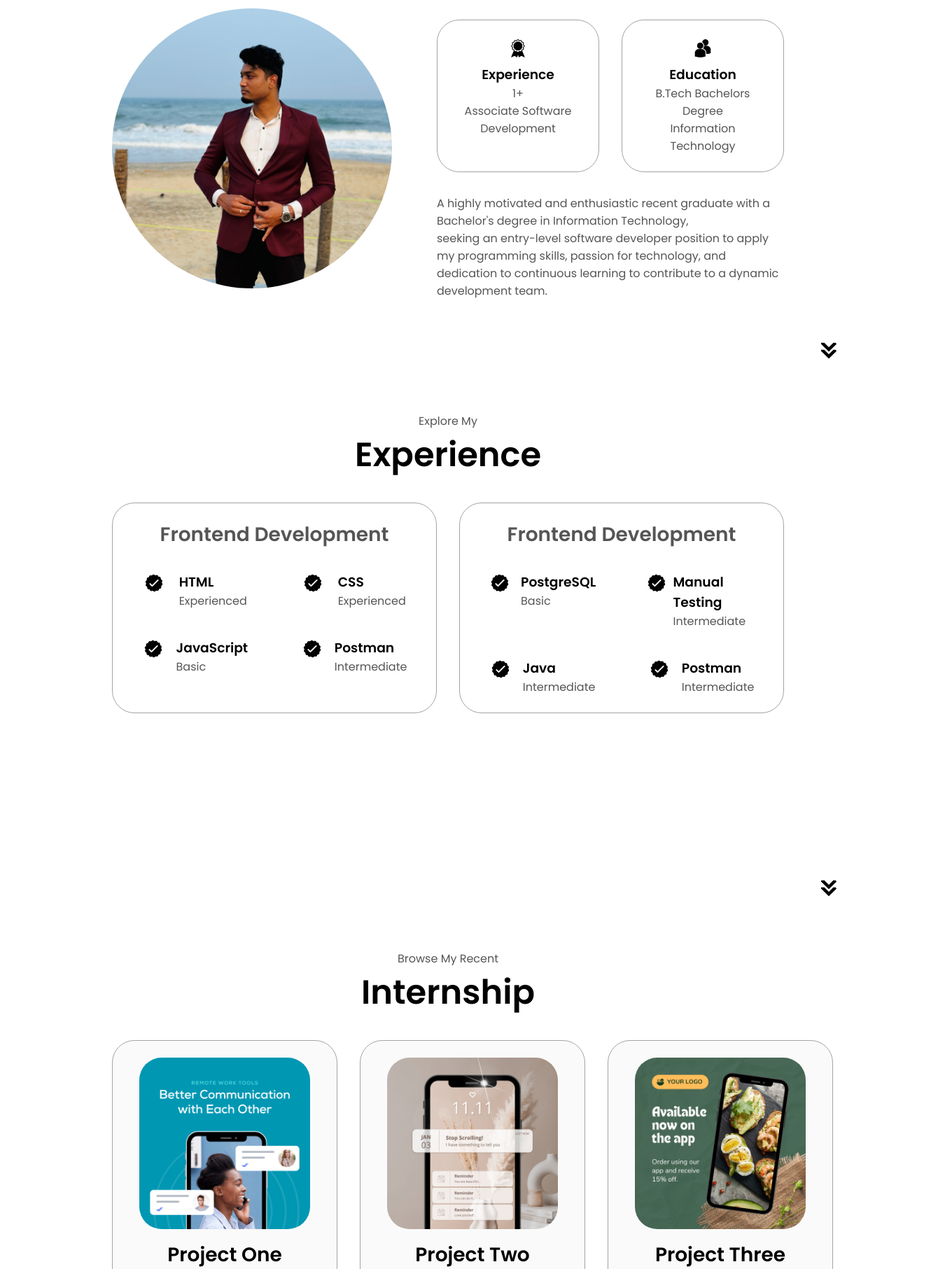
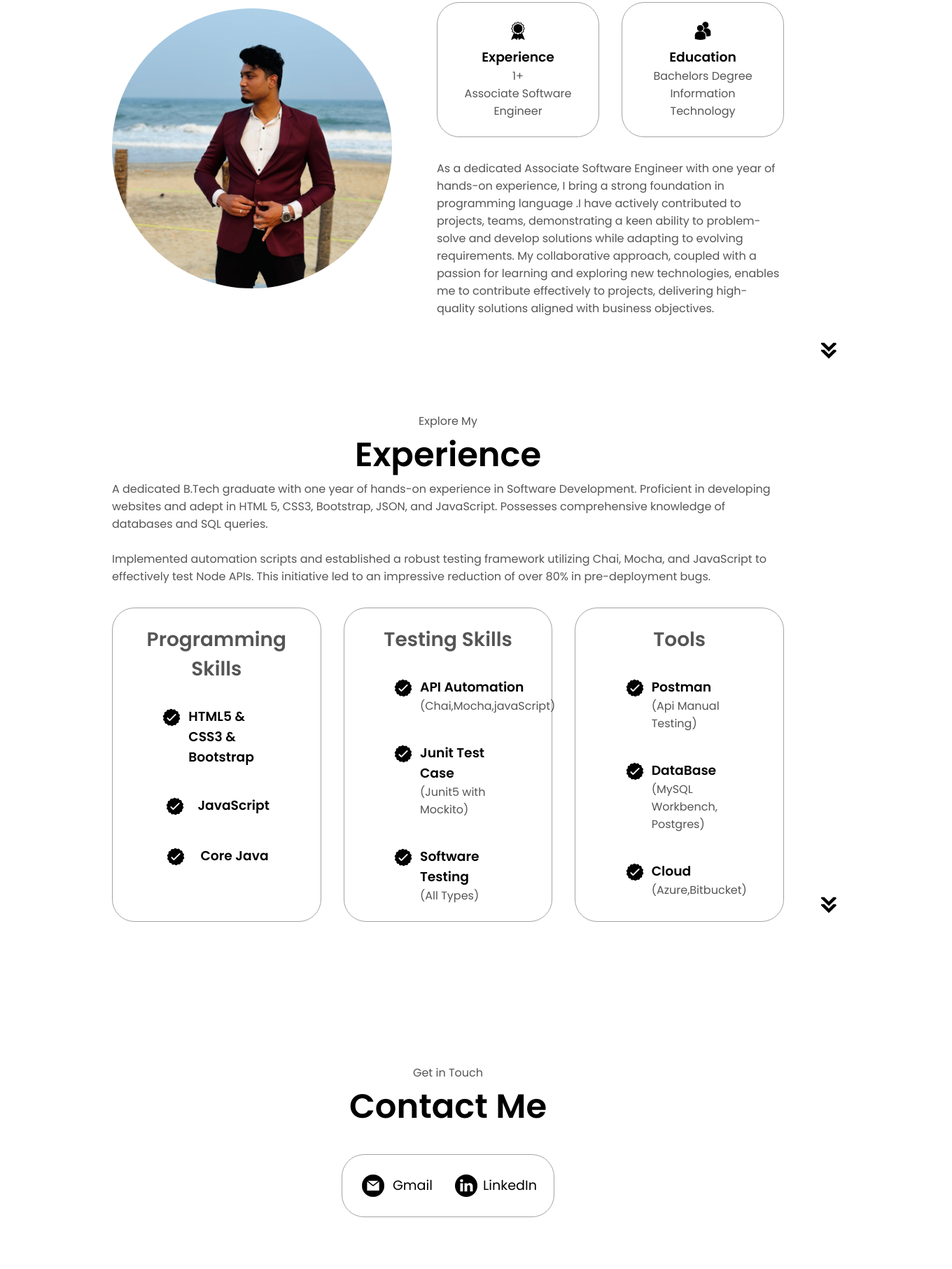
Before and after one commit to Arjun161020/Rough, a plain HTML site: page index.html in a window 1280 px wide. Shown: the part 987-2800 px from the top of the page at 70% size, 1360 px wide, since content can reach past the window. Drawn offline with Linux system fonts and the light colour scheme; a script that the page names is missing.

Commit message:
index.html

```diff
--- a/index.html
+++ b/index.html
@@ -42,7 +42,7 @@
         <div class="section__text">
             <p class="section__text__p1">Hello, I'm</p>
             <h1 class="title">Arjun Chandran</h1>
-            <p class="section__text__p2">Frontend Developer</p>
+            <p class="section__text__p2">Associate Software Engineer</p>
             <div class="btn-container">
                 <button class="btn btn-color-2" onclick="window.open('./assets/Resume_Arjun.pdf')">Download
                     CV</button>
@@ -68,20 +68,17 @@
                     <div class="details-container">
                         <img src="./assets/experience.png" alt="Experience icon" class="icon" />
                         <h3>Experience</h3>
-                        <p>1+ <br />Associate Software Development</p>
+                        <p>1+ <br/>Associate Software Engineer</p>
                     </div>
                     <div class="details-container">
                         <img src="./assets/education.png" alt="Education icon" class="icon" />
                         <h3>Education</h3>
-                        <p>B.Tech Bachelors Degree<br />Information Technology</p>
+                        <p>Bachelors Degree<br/>Information Technology</p>
                     </div>
                 </div>
                 <div class="text-container">
                     <p>
-                        A highly motivated and enthusiastic recent graduate with a Bachelor's degree in Information
-                        Technology, <br>
-                        seeking an entry-level software developer position to apply my programming skills, passion for
-                        technology, and dedication to continuous learning to contribute to a dynamic development team.
+                        As a dedicated Associate Software Engineer with one year of hands-on experience, I bring a strong foundation in programming language .I have actively contributed to projects, teams, demonstrating a keen ability to problem-solve and develop solutions while adapting to evolving requirements. My collaborative approach, coupled with a passion for learning and exploring new technologies, enables me to contribute effectively to projects, delivering high-quality solutions aligned with business objectives.
                     </p>
                 </div>
             </div>
@@ -91,128 +88,113 @@
     <section id="experience">
         <p class="section__text__p1">Explore My</p>
         <h1 class="title">Experience</h1>
+
+        <p>A dedicated B.Tech graduate with one year of hands-on experience in Software Development. Proficient in developing websites and adept in HTML 5, CSS3, Bootstrap, JSON, and JavaScript. Possesses comprehensive knowledge of databases and SQL queries.</p>
+        <br>
+        <p>Implemented automation scripts and established a robust testing framework utilizing Chai, Mocha, and JavaScript to effectively test Node APIs. This initiative led to an impressive reduction of over 80% in pre-deployment bugs.</p>
         <div class="experience-details-container">
             <div class="about-containers">
                 <div class="details-container">
-                    <h2 class="experience-sub-title">Frontend Development</h2>
+                    <h2 class="experience-sub-title">Programming Skills</h2>
                     <div class="article-container">
                         <article>
                             <img src="./assets/checkmark.png" alt="Experience icon" class="icon" />
                             <div>
-                                <h3>HTML</h3>
-                                <p>Experienced</p>
-                            </div>
-                        </article>
-                        <article>
-                            <img src="./assets/checkmark.png" alt="Experience icon" class="icon" />
-                            <div>
-                                <h3>CSS</h3>
-                                <p>Experienced</p>
+                                <h3>HTML5 & CSS3 & Bootstrap</h3>
                             </div>
                         </article>
                         <article>
                             <img src="./assets/checkmark.png" alt="Experience icon" class="icon" />
                             <div>
                                 <h3>JavaScript</h3>
-                                <p>Basic</p>
                             </div>
                         </article>
                         <article>
                             <img src="./assets/checkmark.png" alt="Experience icon" class="icon" />
                             <div>
+                                <h3>Core Java</h3>
+                            </div>
+                        </article>
+                        <!-- <article>
+                            <img src="./assets/checkmark.png" alt="Experience icon" class="icon" />
+                            <div>
                                 <h3>Postman</h3>
                                 <p>Intermediate</p>
                             </div>
-                        </article>
+                        </article> -->
                     </div>
                 </div>
                 <div class="details-container">
-                    <h2 class="experience-sub-title">Frontend Development</h2>
+                    <h2 class="experience-sub-title">Testing Skills</h2>
                     <div class="article-container">
                         <article>
                             <img src="./assets/checkmark.png" alt="Experience icon" class="icon" />
                             <div>
-                                <h3>PostgreSQL</h3>
-                                <p>Basic</p>
+                                <h3>API Automation</h3>
+                                <p>(Chai,Mocha,javaScript)</p>
                             </div>
                         </article>
                         <article>
                             <img src="./assets/checkmark.png" alt="Experience icon" class="icon" />
                             <div>
-                                <h3>Manual Testing</h3>
-                                <p>Intermediate</p>
+                                <h3>Junit Test Case </h3>
+                                <p>(Junit5 with Mockito)</p>
                             </div>
                         </article>
                         <article>
                             <img src="./assets/checkmark.png" alt="Experience icon" class="icon" />
                             <div>
-                                <h3>Java</h3>
+                                <h3>Software Testing</h3>
+                                <p>(All Types)</p>
+                            </div>
+                        </article>
+                          <!-- <article>
+                            <img src="./assets/checkmark.png" alt="Experience icon" class="icon" />
+                            <div>
+                                <h3>Postman Tool</h3>
                                 <p>Intermediate</p>
                             </div>
-                        </article>
-                          <article>
+                        </article> -->
+                    </div>
+                </div>
+
+                <div class="details-container">
+                    <h2 class="experience-sub-title">Tools</h2>
+                    <div class="article-container">
+                        <article>
                             <img src="./assets/checkmark.png" alt="Experience icon" class="icon" />
                             <div>
                                 <h3>Postman</h3>
+                                <p>(Api Manual Testing)</p>
+                            </div>
+                        </article>
+                        <article>
+                            <img src="./assets/checkmark.png" alt="Experience icon" class="icon" />
+                            <div>
+                                <h3>DataBase</h3>
+                                <p>(MySQL Workbench, Postgres)</p>
+                            </div>
+                        </article>
+                        <article>
+                            <img src="./assets/checkmark.png" alt="Experience icon" class="icon" />
+                            <div>
+                                <h3>Cloud</h3>
+                                <p>(Azure,Bitbucket)</p>
+                            </div>
+                        </article>
+                          <!-- <article>
+                            <img src="./assets/checkmark.png" alt="Experience icon" class="icon" />
+                            <div>
+                                <h3>Postman Tool</h3>
                                 <p>Intermediate</p>
                             </div>
-                        </article>
+                        </article> -->
                     </div>
                 </div>
+
             </div>
         </div>
         <img src="./assets/arrow.png" alt="Arrow icon" class="icon arrow" onclick="location.href='./#projects'" />
-    </section>
-    <section id="internship">
-        <p class="section__text__p1">Browse My Recent</p>
-        <h1 class="title">Internship</h1>
-        <div class="experience-details-container">
-            <div class="about-containers">
-                <div class="details-container color-container">
-                    <div class="article-container">
-                        <img src="./assets/project-1.png" alt="Project 1" class="project-img" />
-                    </div>
-                    <h2 class="experience-sub-title project-title">Project One</h2>
-                    <div class="btn-container">
-                        <button class="btn btn-color-2 project-btn" onclick="location.href='https://github.com/'">
-                            Github
-                        </button>
-                        <button class="btn btn-color-2 project-btn" onclick="location.href='https://github.com/'">
-                            Live Demo
-                        </button>
-                    </div>
-                </div>
-                <div class="details-container color-container">
-                    <div class="article-container">
-                        <img src="./assets/project-2.png" alt="Project 2" class="project-img" />
-                    </div>
-                    <h2 class="experience-sub-title project-title">Project Two</h2>
-                    <div class="btn-container">
-                        <button class="btn btn-color-2 project-btn" onclick="location.href='https://github.com/'">
-                            Github
-                        </button>
-                        <button class="btn btn-color-2 project-btn" onclick="location.href='https://github.com/'">
-                            Live Demo
-                        </button>
-                    </div>
-                </div>
-                <div class="details-container color-container">
-                    <div class="article-container">
-                        <img src="./assets/project-3.png" alt="Project 3" class="project-img" />
-                    </div>
-                    <h2 class="experience-sub-title project-title">Project Three</h2>
-                    <div class="btn-container">
-                        <button class="btn btn-color-2 project-btn" onclick="location.href='https://github.com/'">
-                            Github
-                        </button>
-                        <button class="btn btn-color-2 project-btn" onclick="location.href='https://github.com/'">
-                            Live Demo
-                        </button>
-                    </div>
-                </div>
-            </div>
-        </div>
-        <img src="./assets/arrow.png" alt="Arrow icon" class="icon arrow" onclick="location.href='./#contact'" />
     </section>
     <section id="contact">
         <p class="section__text__p1">Get in Touch</p>
@@ -220,7 +202,7 @@
         <div class="contact-info-upper-container">
             <div class="contact-info-container">
                 <img src="./assets/email.png" alt="Email icon" class="icon contact-icon email-icon" />
-                <p><a href="mailto:arjunvimala.c@gmail.com">Example@gmail.com</a></p>
+                <p><a href="mailto:arjunvimala.c@gmail.com">Gmail</a></p>
             </div>
             <div class="contact-info-container">
                 <img src="./assets/linkedin.png" alt="LinkedIn icon" class="icon contact-icon" />
@@ -234,12 +216,11 @@
                 <ul class="nav-links">
                     <li><a href="#about">About</a></li>
                     <li><a href="#experience">Experience</a></li>
-                    <li><a href="#internship">Internship</a></li>
                     <li><a href="#contact">Contact</a></li>
                 </ul>
             </div>
         </nav>
-        <p>Copyright &#169; 2023 John Doe. All Rights Reserved.</p>
+        <p>Copyright @2023 Arjun chandran All Rights Reserved.</p>
     </footer>
     <script src="script.js"></script>
 </body>
```
